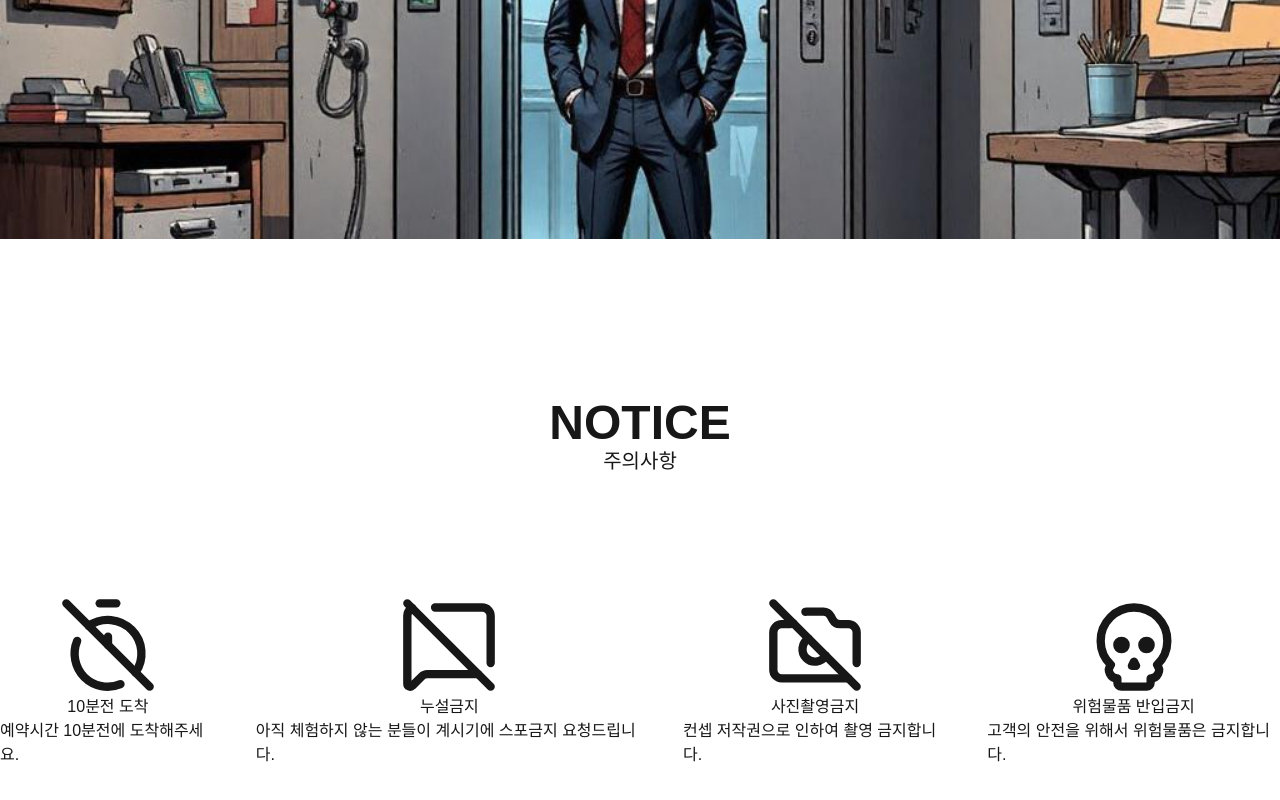
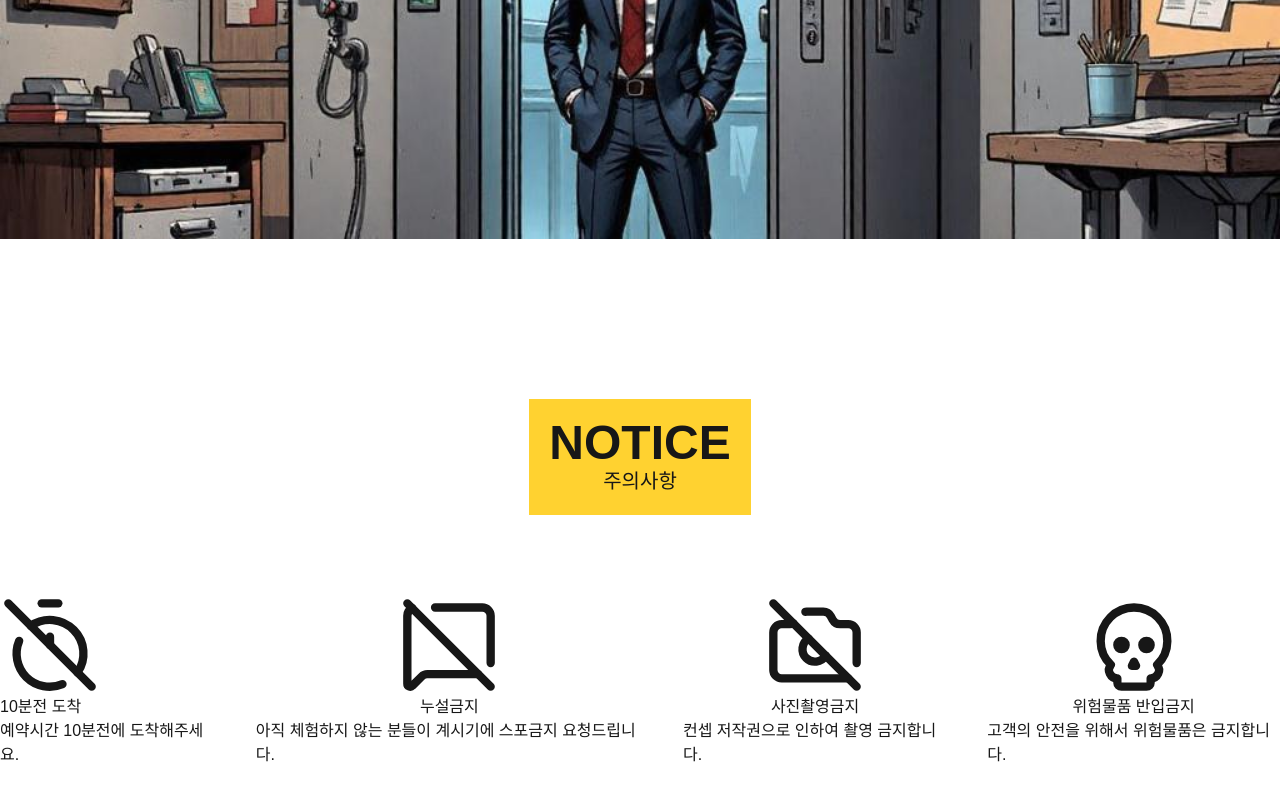
Before and after one commit to TuneE-Korea/IT_escape_project, a Next.js app: page / in a window 1280 px wide. Shown: the part 466-1266 px from the top of the page. Built offline with nearby package versions, Linux system fonts and the light colour scheme.

Commit message:
simple animation update using Motion Framer

```diff
--- a/package.json
+++ b/package.json
@@ -9,7 +9,9 @@
     "lint": "eslint"
   },
   "dependencies": {
+    "framer-motion": "^12.23.12",
     "lucide-react": "^0.543.0",
+    "motion": "^12.23.12",
     "next": "15.5.3",
     "react": "19.1.0",
     "react-calendar": "^6.0.0",
--- a/src/Notice.jsx
+++ b/src/Notice.jsx
@@ -1,32 +1,59 @@
+"use client";
 import { CameraOff, MessageSquareOff, Skull, TimerOff } from "lucide-react";
-
+import { motion, AnimatePresence } from "framer-motion";
 const Notices = () => {
   return (
     <section>
-      <div className="container mx-auto py-40 flex flex-col items-center justify-center">
-        <h3 className="text-5xl text-center font-bold">NOTICE</h3>
-        <span className="text-xl text-center mb-30">주의사항</span>
+      <div className="container mx-auto my-40 flex flex-col items-center justify-center">
+        <motion.div
+          className="bg-amber-300 p-5 mb-20 flex flex-col items-center"
+          animate={{
+            scale: [1, 1.5, 1.5, 1, 1],
+            rotate: [0, -15, 15, -15, 0],
+            borderRadius: ["0%", "0%", "50%", "50%", "0%"],
+          }}
+          transition={{
+            duration: 0.9,
+            ease: "easeInOut",
+            times: [0, 0.2, 0.5, 0.8, 1],
+          }}
+        >
+          <h3 className="text-5xl text-center font-bold">NOTICE</h3>
+          <span className="text-xl text-center ">주의사항</span>
+        </motion.div>
         <div className="flex justify-between gap-10">
-          <article className="flex flex-col items-center">
+          <motion.article
+            whileHover={{ scale: 1.1, transition: { duration: 0.3 } }}
+          >
             <TimerOff size={100} />
             <h5>10분전 도착</h5>
             <p>예약시간 10분전에 도착해주세요.</p>
-          </article>
-          <article className="flex flex-col items-center">
+          </motion.article>
+
+          <motion.article
+            className="flex flex-col items-center"
+            whileHover={{ scale: 1.1, transition: { duration: 0.3 } }}
+          >
             <MessageSquareOff size={100} />
             <h5>누설금지</h5>
             <p>아직 체험하지 않는 분들이 계시기에 스포금지 요청드립니다.</p>
-          </article>
-          <article className="flex flex-col items-center">
+          </motion.article>
+          <motion.article
+            className="flex flex-col items-center"
+            whileHover={{ scale: 1.1, transition: { duration: 0.3 } }}
+          >
             <CameraOff size={100} />
             <h5>사진촬영금지</h5>
             <p>컨셉 저작권으로 인하여 촬영 금지합니다.</p>
-          </article>
-          <article className="flex flex-col items-center">
+          </motion.article>
+          <motion.article
+            className="flex flex-col items-center"
+            whileHover={{ scale: 1.1, transition: { duration: 0.3 } }}
+          >
             <Skull size={100} />
             <h5>위험물품 반입금지</h5>
             <p>고객의 안전을 위해서 위험물품은 금지합니다.</p>
-          </article>
+          </motion.article>
         </div>
       </div>
     </section>
--- a/src/SliderBanner.jsx
+++ b/src/SliderBanner.jsx
@@ -31,6 +31,22 @@ const SliderBanner = () => {
             alt={""}
           />
         </SwiperSlide>
+        <SwiperSlide className="h-full">
+          <Image
+            className="object-cover"
+            src={"/images/fourth.jpg"}
+            fill
+            alt={""}
+          />
+        </SwiperSlide>
+        <SwiperSlide className="h-full">
+          <Image
+            className="object-cover"
+            src={"/images/fifth.jpg"}
+            fill
+            alt={""}
+          />
+        </SwiperSlide>
       </Swiper>
     </section>
   );
```
Also changed, not shown: 1 other file (tests, documents, lock files or other folders).
